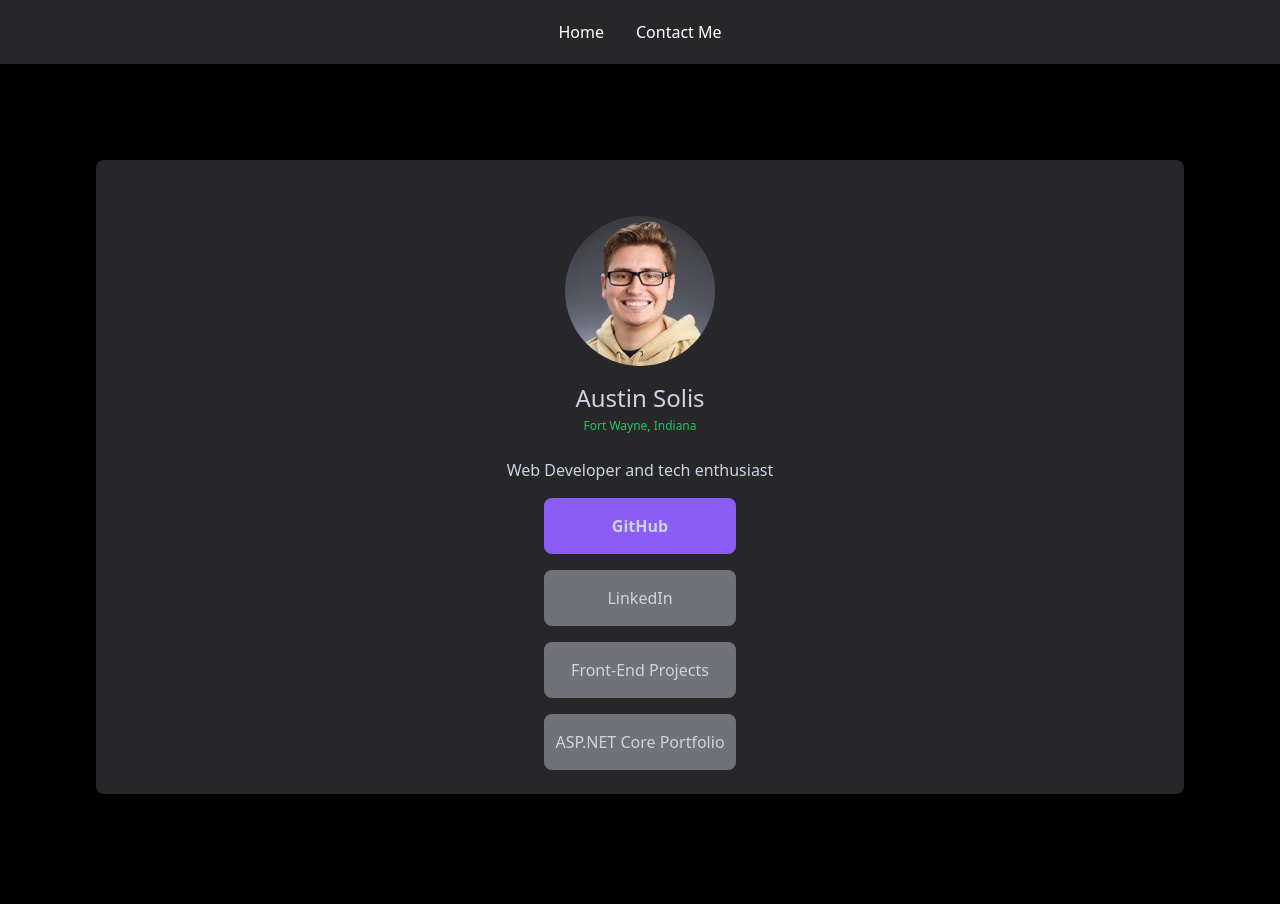
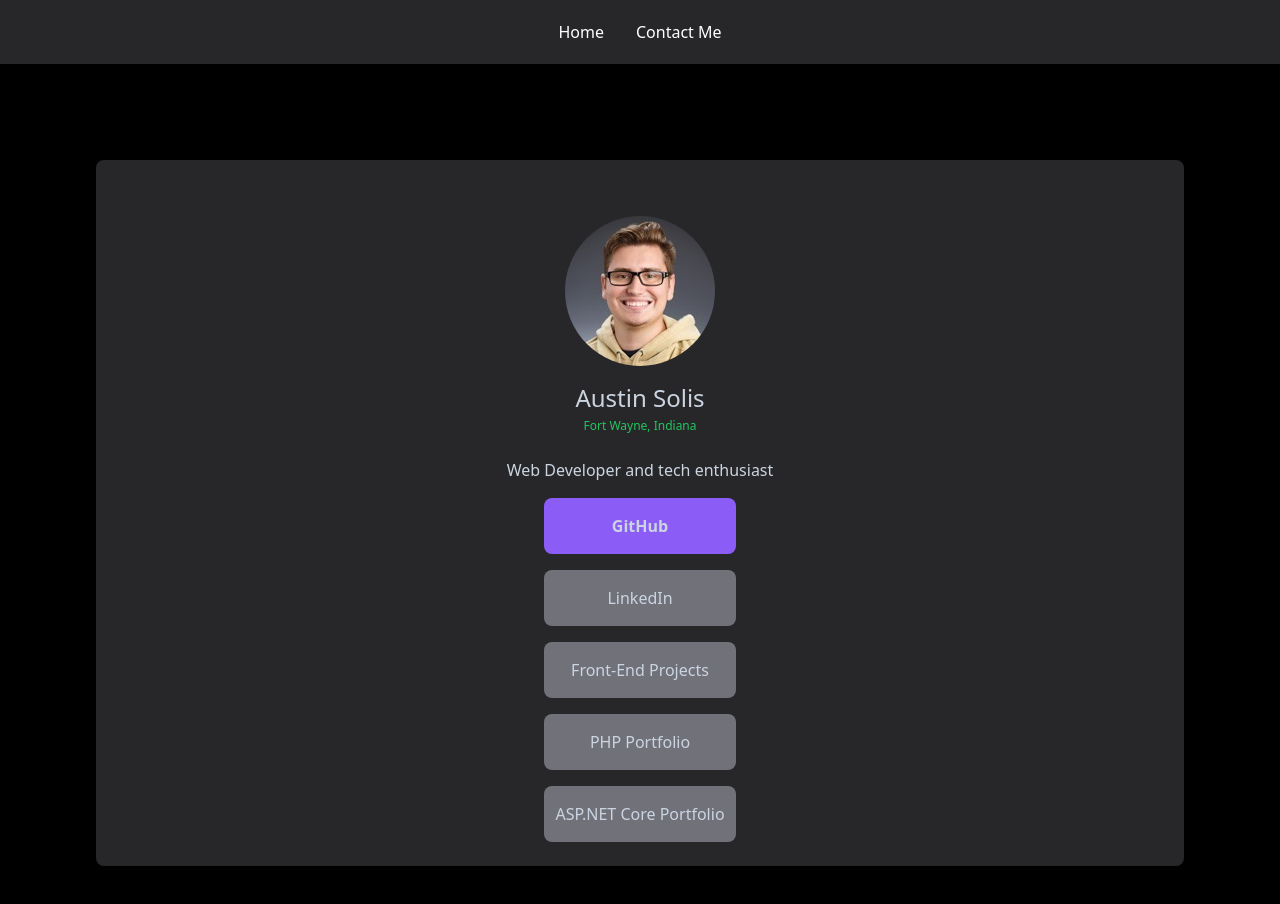
Before and after one commit to AJSolis/austinsolis-portfolio, a plain HTML site: page index.html in a window 1280 px wide. Drawn offline with nearby package versions, Linux system fonts and the light colour scheme.

Commit message:
Add php portfolio

```diff
--- a/index.html
+++ b/index.html
@@ -55,6 +55,13 @@
           </a>
         </div>
         <div class="bg-zinc-500 hover:bg-zinc-600 active:bg-zinc-700 focus:outline-none focus:ring focus:ring-zinc-300 rounded-lg max-w-48 mx-auto">
+          <a href="https://github.com/AJSolis/php-portfolio">
+            <p class="text-slate-300 py-4 mt-4">
+              PHP Portfolio
+            </p>
+          </a>
+        </div>
+        <div class="bg-zinc-500 hover:bg-zinc-600 active:bg-zinc-700 focus:outline-none focus:ring focus:ring-zinc-300 rounded-lg max-w-48 mx-auto">
           <a href="https://github.com/AJSolis/Austin-Solis-NET-Core-Portfolio">
             <p class="text-slate-300 py-4 mt-4">
               ASP.NET Core Portfolio
```
